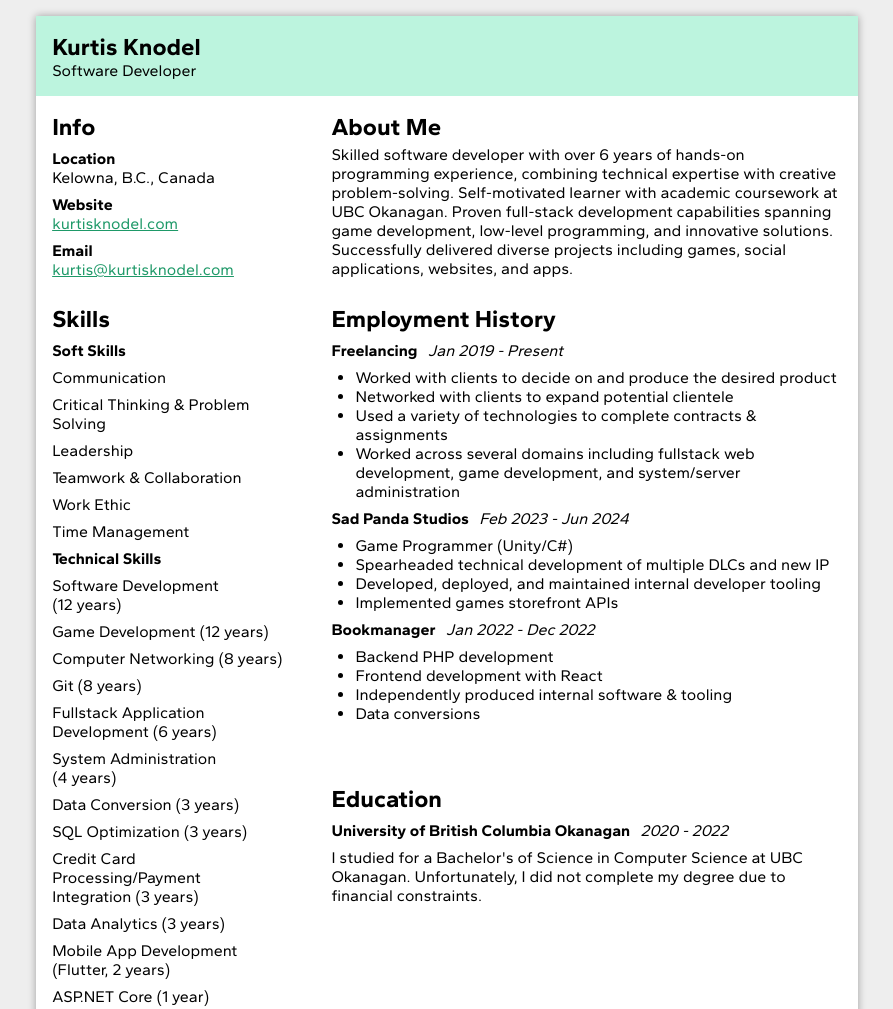
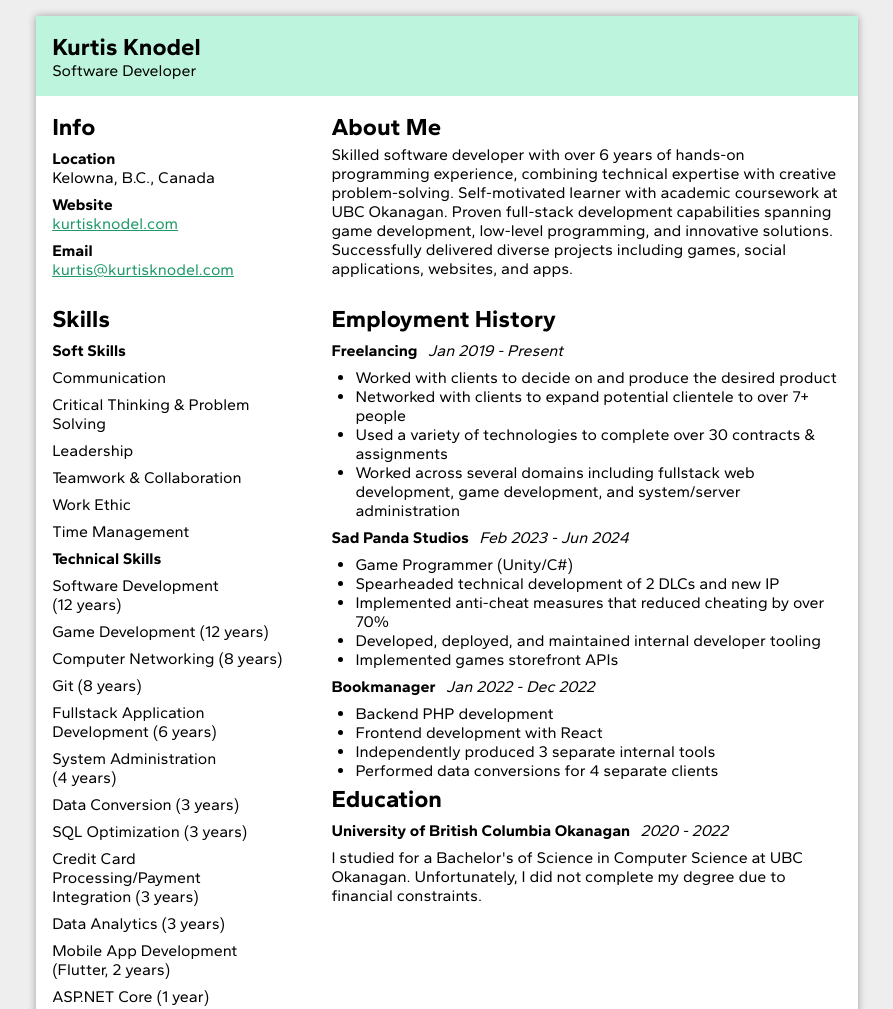
Before and after one commit to TheArchitect4855/resume, a plain HTML site: page index.html in a window 1280 px wide. Shown: the top 1009 px of the page, without its empty margins (193-1086 px from the left). Drawn offline with Linux system fonts and the light colour scheme.

Commit message:
Add numbers

```diff
--- a/index.html
+++ b/index.html
@@ -75,10 +75,11 @@
 						</li>
 						<li>
 							Networked with clients to expand potential clientele
+							to over 7+ people
 						</li>
 						<li>
-							Used a variety of technologies to complete contracts
-							& assignments
+							Used a variety of technologies to complete over 30
+							contracts & assignments
 						</li>
 						<li>
 							Worked across several domains including fullstack
@@ -96,8 +97,12 @@
 					<ul>
 						<li>Game Programmer (Unity/C#)</li>
 						<li>
-							Spearheaded technical development of multiple DLCs
-							and new IP
+							Spearheaded technical development of 2 DLCs and new
+							IP
+						</li>
+						<li>
+							Implemented anti-cheat measures that reduced
+							cheating by over 70%
 						</li>
 						<li>
 							Developed, deployed, and maintained internal
@@ -116,9 +121,11 @@
 						<li>Backend PHP development</li>
 						<li>Frontend development with React</li>
 						<li>
-							Independently produced internal software & tooling
+							Independently produced 3 separate internal tools
 						</li>
-						<li>Data conversions</li>
+						<li>
+							Performed data conversions for 4 separate clients
+						</li>
 					</ul>
 				</article>
 			</section>
```
